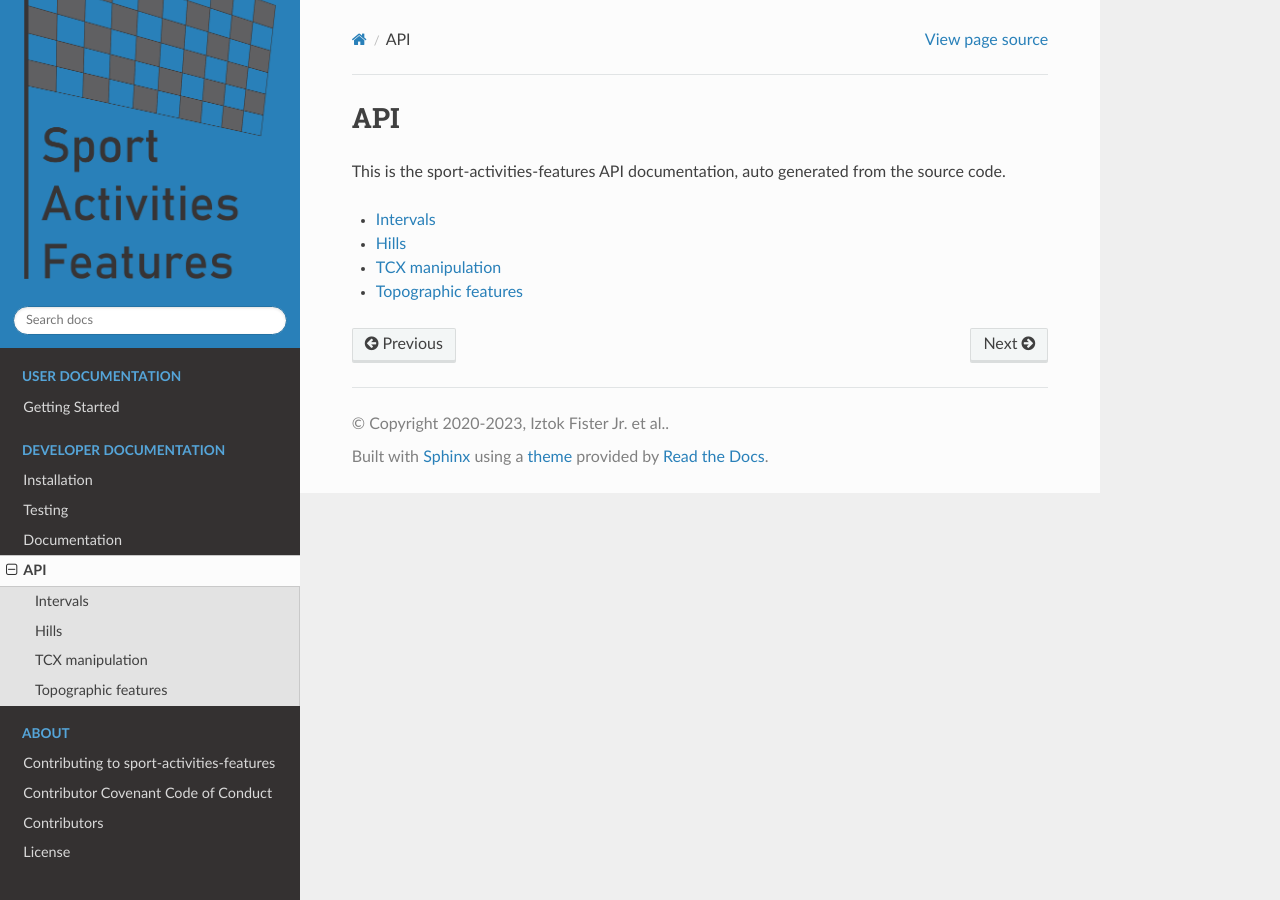
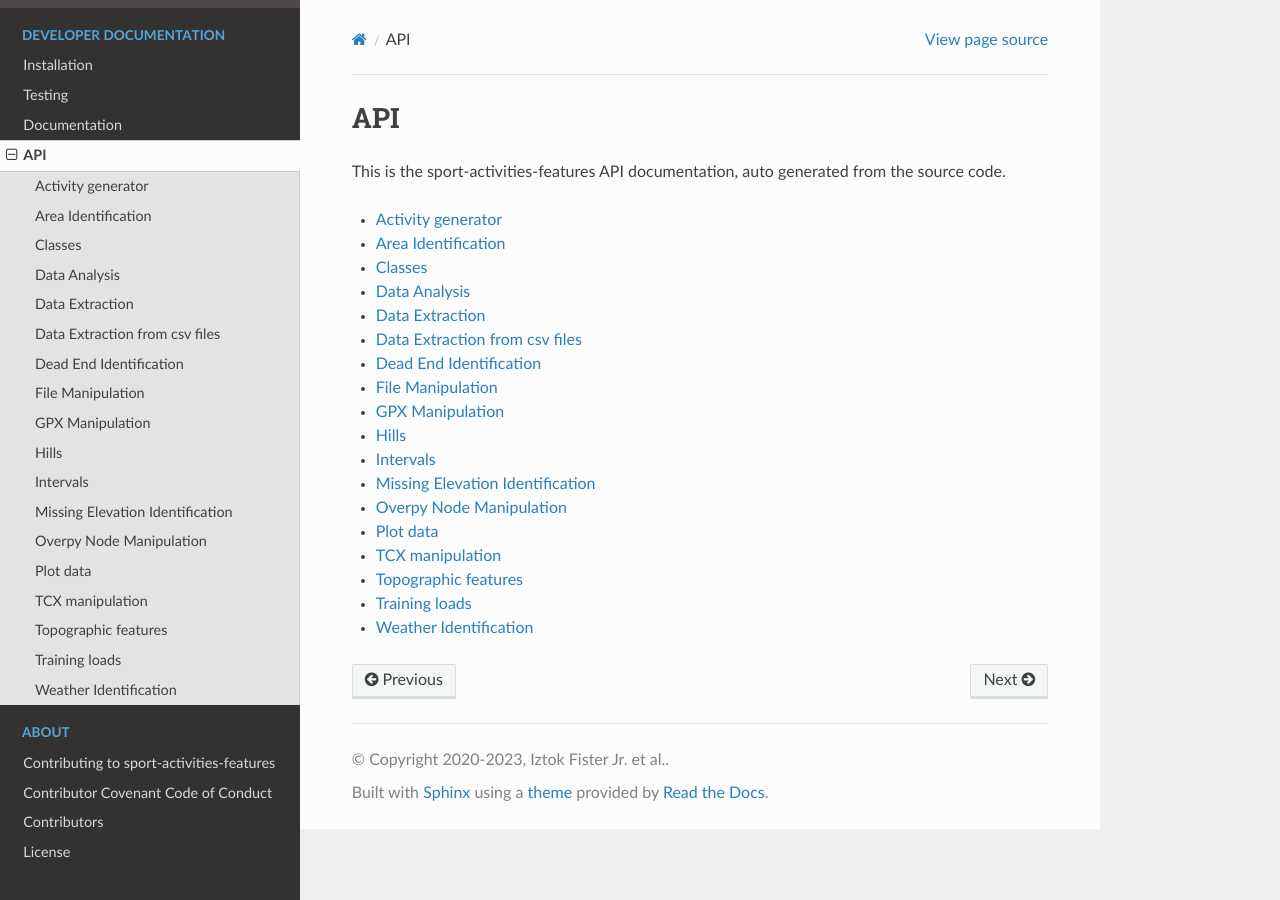
Before and after one commit to firefly-cpp/sport-activities-features, a Sphinx documentation site: the page built from docs/api/index.rst, in a window 1280 px wide. Built offline with Sphinx 7.4.7 and the Read the Docs theme 2.0.0, drawn with Linux system fonts in a browser that asks for light colours.

```diff
--- /dev/null
+++ b/docs/api/activity_generator.rst
@@ -0,0 +1,6 @@
+Activity generator
+==================
+
+.. automodule:: sport_activities_features.activity_generator
+    :members:
+    :show-inheritance:
--- /dev/null
+++ b/docs/api/area_identification.rst
@@ -0,0 +1,6 @@
+Area Identification
+===================
+
+.. automodule:: sport_activities_features.area_identification
+    :members:
+    :show-inheritance:
--- /dev/null
+++ b/docs/api/classes.rst
@@ -0,0 +1,6 @@
+Classes
+=======
+
+.. automodule:: sport_activities_features.classes
+    :members:
+    :show-inheritance:
--- /dev/null
+++ b/docs/api/data_analysis.rst
@@ -0,0 +1,6 @@
+Data Analysis
+=============
+
+.. automodule:: sport_activities_features.data_analysis
+    :members:
+    :show-inheritance:
--- /dev/null
+++ b/docs/api/data_extraction.rst
@@ -0,0 +1,6 @@
+Data Extraction
+===============
+
+.. automodule:: sport_activities_features.data_extraction
+    :members:
+    :show-inheritance:
--- /dev/null
+++ b/docs/api/data_extraction_from_csv.rst
@@ -0,0 +1,6 @@
+Data Extraction from csv files
+==============================
+
+.. automodule:: sport_activities_features.data_extraction_from_csv
+    :members:
+    :show-inheritance:
--- /dev/null
+++ b/docs/api/dead_end_identification.rst
@@ -0,0 +1,6 @@
+Dead End Identification
+=======================
+
+.. automodule:: sport_activities_features.dead_end_identification
+    :members:
+    :show-inheritance:
--- /dev/null
+++ b/docs/api/file_manipulation.rst
@@ -0,0 +1,6 @@
+File Manipulation
+=================
+
+.. automodule:: sport_activities_features.file_manipulation
+    :members:
+    :show-inheritance:
--- /dev/null
+++ b/docs/api/gpx_manipulation.rst
@@ -0,0 +1,6 @@
+GPX Manipulation
+================
+
+.. automodule:: sport_activities_features.gpx_manipulation
+    :members:
+    :show-inheritance:
--- a/docs/api/index.rst
+++ b/docs/api/index.rst
@@ -4,8 +4,21 @@ API
 This is the sport-activities-features API documentation, auto generated from the source code.
 
 .. toctree::
-
+    activity_generator
+    area_identification
+    classes
+    data_analysis
+    data_extraction
+    data_extraction_from_csv
+    dead_end_identification
+    file_manipulation
+    gpx_manipulation
+    hill_identification
     interval_identification
-    hill_identification
+    missing_elevation_identification
+    overpy_node_manipulation
+    plot_data
     tcx_manipulation
     topographic_features
+    training_loads
+    weather_identification
--- a/docs/api/interval_identification.rst
+++ b/docs/api/interval_identification.rst
@@ -3,5 +3,4 @@ Intervals
 
 .. automodule:: sport_activities_features.interval_identification
     :members:
-    :undoc-members:
     :show-inheritance:
--- /dev/null
+++ b/docs/api/missing_elevation_identification.rst
@@ -0,0 +1,6 @@
+Missing Elevation Identification
+================================
+
+.. automodule:: sport_activities_features.missing_elevation_identification
+    :members:
+    :show-inheritance:
--- /dev/null
+++ b/docs/api/overpy_node_manipulation.rst
@@ -0,0 +1,6 @@
+Overpy Node Manipulation
+========================
+
+.. automodule:: sport_activities_features.overpy_node_manipulation
+    :members:
+    :show-inheritance:
--- /dev/null
+++ b/docs/api/plot_data.rst
@@ -0,0 +1,6 @@
+Plot data
+=========
+
+.. automodule:: sport_activities_features.plot_data
+    :members:
+    :show-inheritance:
--- /dev/null
+++ b/docs/api/training_loads.rst
@@ -0,0 +1,6 @@
+Training loads
+==============
+
+.. automodule:: sport_activities_features.training_loads
+    :members:
+    :show-inheritance:
--- /dev/null
+++ b/docs/api/weather_identification.rst
@@ -0,0 +1,6 @@
+Weather Identification
+======================
+
+.. automodule:: sport_activities_features.weather_identification
+    :members:
+    :show-inheritance:
--- a/docs/conf.py
+++ b/docs/conf.py
@@ -13,7 +13,10 @@
 import os
 import sys
 
-sys.path.insert(0, os.path.abspath('../'))
+sys.path.insert(0, os.path.abspath('..'))
+sys.path.insert(0, os.path.abspath('../sport_activities_features/'))
+sys.path.insert(0, os.path.abspath('../sport_activities_features/interruptions'))
+sys.path.insert(0, os.path.abspath('../sport_activities_features/weather_objects'))
 
 # -- Project information -----------------------------------------------------
 
--- a/pyproject.toml
+++ b/pyproject.toml
@@ -29,6 +29,12 @@ Sphinx = "^3.5.1"
 sphinx-rtd-theme = "^0.5.1"
 coveralls = "^2.2.0"
 pytest = "^7.1.2"
+ruff = "^0.0.272"
+
+[[tool.poetry.source]]
+name = "saf-poetry"
+url = "./saf-poetry/"
+priority = "primary"
 
 [build-system]
 requires = ["poetry-core>=1.0.0"]
--- a/requirements.txt
+++ b/requirements.txt
@@ -10,3 +10,4 @@ numpy >= 1.23.1
 pandas==1.5.3
 niaaml==1.1.11
 tcx2gpx==0.1.4
+ruff==0.0.272
```
Also changed, not shown: sport_activities_features/__init__.py (+19 -1 lines).
